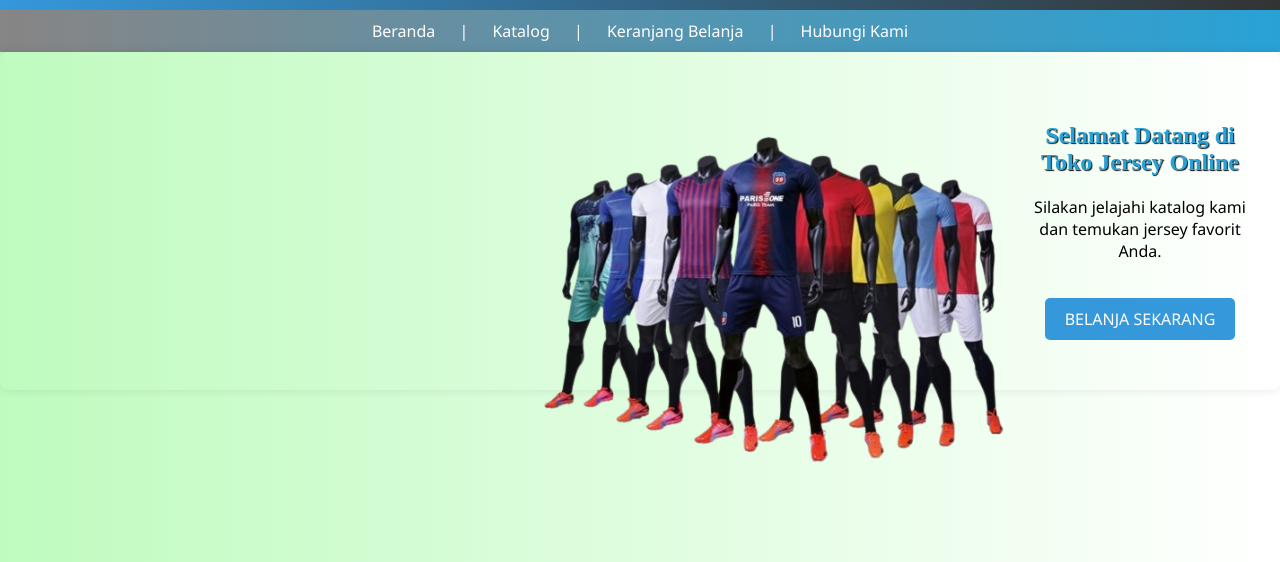
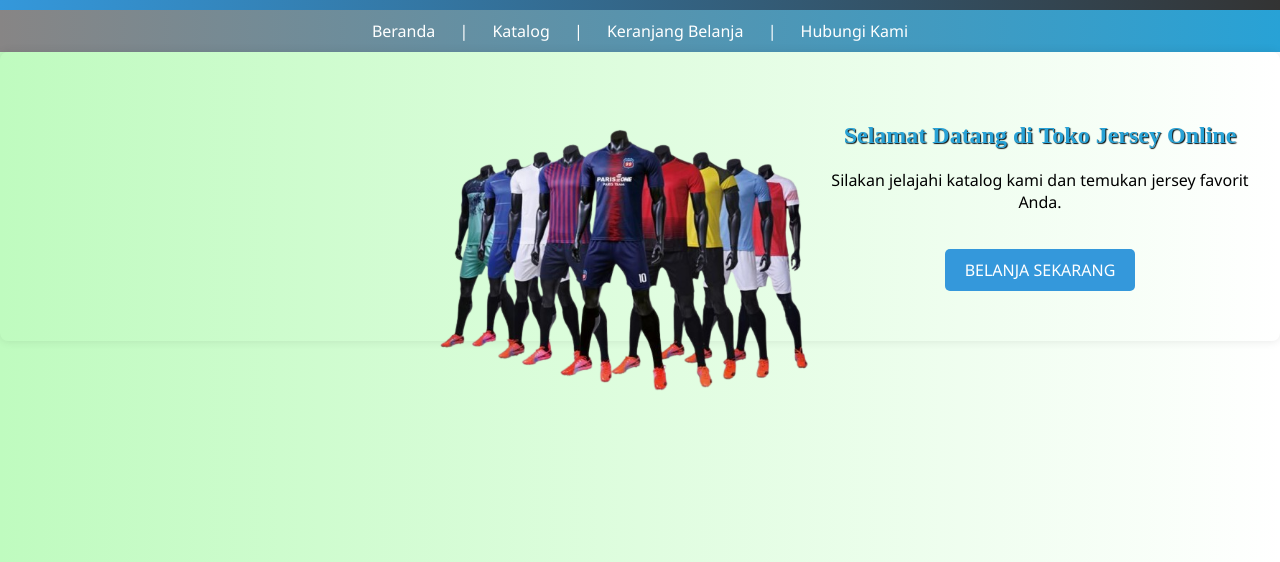
Before and after one commit to gofaragustian/gofaragustian.github.io, a plain HTML site: page index.html in a window 1280 px wide. Shown: the part 96-658 px from the top of the page. Drawn offline with Linux system fonts and the light colour scheme.

Commit message:
Update index.html

```diff
--- a/index.html
+++ b/index.html
@@ -131,7 +131,7 @@
 
 
     <section>
-        <img src="jersey-62933540ce96e53b8a47cac2-removebg-preview.png" alt="Jersey Image" style="width: 100%; max-width: 500px; height: auto; border-radius: 1px; float: left; margin-left: 500px ;">
+        <img src="jersey-62933540ce96e53b8a47cac2-removebg-preview.png" alt="Jersey Image" style="width: 100%; max-width: 400px; height: auto; border-radius: 1px; float: left; margin-left: 400px ;">
 
 
         <h2>Selamat Datang di Toko Jersey Online</h2>
```
